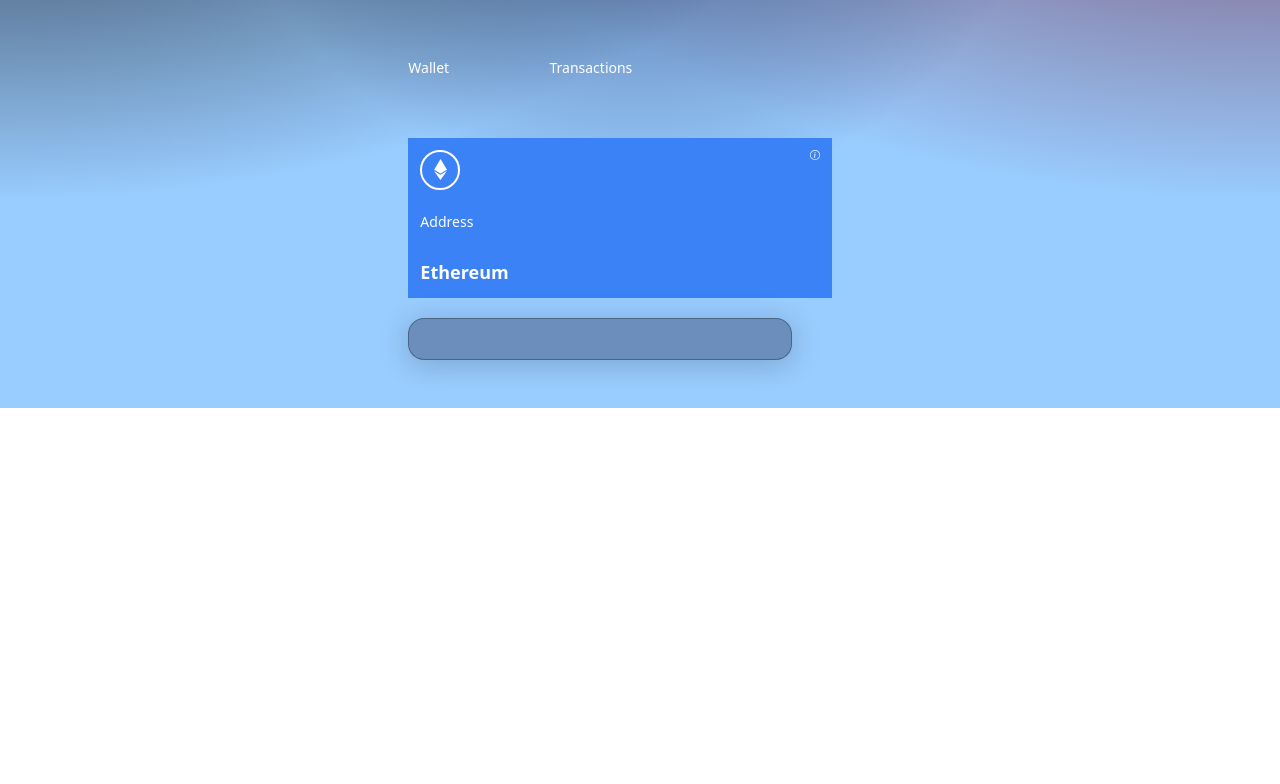
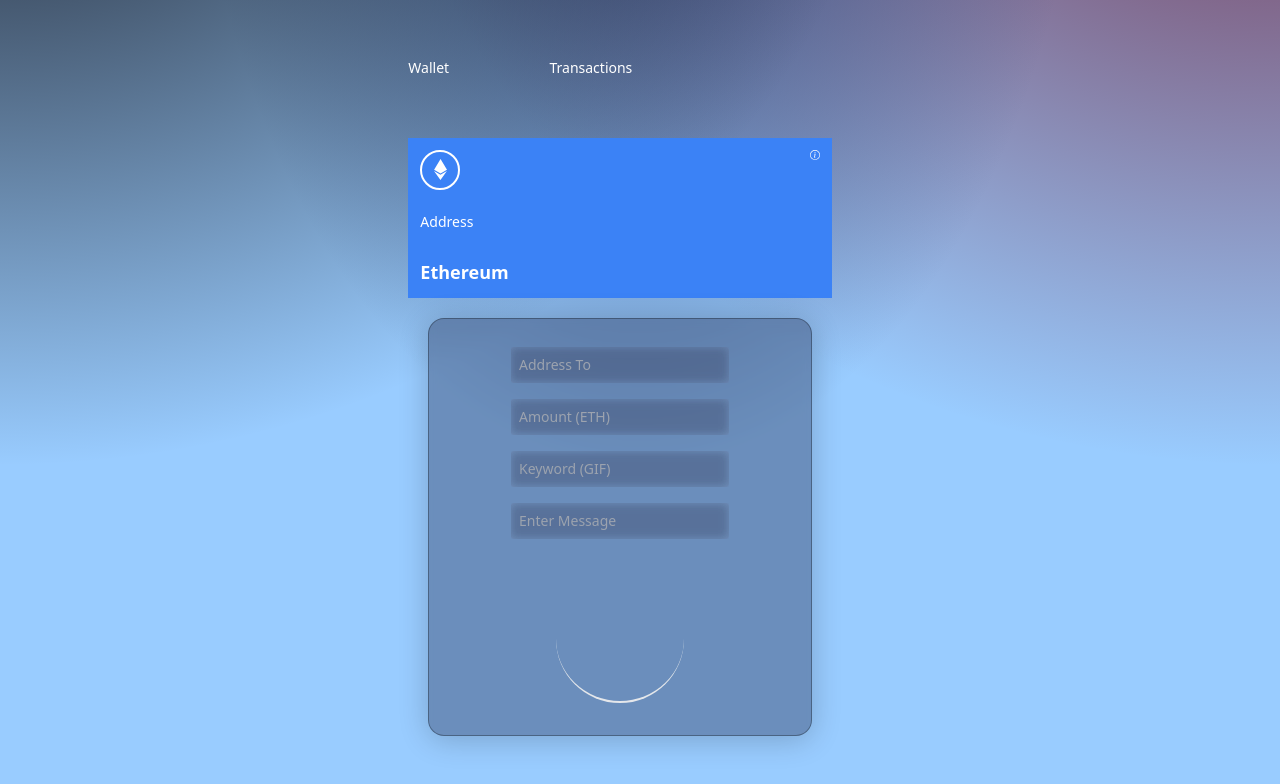
Before and after one commit to rezenderegis/chainlink_spring22, a React (Vite) app in the folder app/client/: page / in a window 1280 px wide. Shown: the part 302-1086 px from the top of the page. Before the commit the page ends 800 px from the top, so only its background shows below. Built offline with nearby package versions, Linux system fonts and the light colour scheme.

Commit message:
Finishing screen test transfer.

```diff
--- a/app/client/src/components/Loader.jsx
+++ b/app/client/src/components/Loader.jsx
@@ -1,7 +1,11 @@
     const Loader = () => {
         return (
-            <h1>Loader</h1>
-        );
+
+            <div className='flex-justify items-center py-3'>
+                <div className = 'animated-spin rounded-full h-32 w-32 border-b-2 bordeer-red-700'></div>
+            </div>
+
+            );
     }
 
     export default Loader;
--- a/app/client/src/components/Welcome.jsx
+++ b/app/client/src/components/Welcome.jsx
@@ -11,13 +11,14 @@
 const Input = ({placeholder, name,type,value,handleChange}) => (
     <input
         placeholder={placeholder}
-        type = {tupe}
+        type = {type}
         value = {value}
         step = "0.0001"
         onChange = {(e) => handleChange(e,name)}
         className='my-2 2-full rounded-sm p-2 outline-none bg-tranparnte text-white border-none text-sm white-glassmorphism '
     />
 );
+
 const Welcome = () => {
 
     //We receive the connectWallet from TransactionContext
@@ -72,9 +73,9 @@
                         <div className="flex justify-between flex-col w-full h-full">
                             <div className="flex justify-between items-start">
                                 <div className="w-10 h-10 rounded-full border-2 border-white flex justify-center items-center">
-                                    <SiEthereum font-size={21} color='#fff'/>
+                                    <SiEthereum fontSize={21} color='#fff'/>
                                 </div>
-                                <BsInfoCircle font-size={10} color='#fff'/>
+                                <BsInfoCircle fontSize={10} color='#fff'/>
                             </div>
                             <p className='text-white font-light text-sm'>Address</p>
                             <p className='text-white font-semibold text-lg mt-1'>Ethereum</p>
@@ -82,11 +83,28 @@
                         </div>
                 </div>
 
+                <div className='p-5 sm:w-96 w-full flex flex-col justify-start items-center blue-glassmorphism'>
+                        <Input placeholder="Address To" name="addressTo" type="text" handleChange={()=>{}}/>
+                        <Input placeholder="Amount (ETH)" name="amount" type="number" handleChange={()=>{}}/>
+                        <Input placeholder="Keyword (GIF)" name="addressTo" type="text" handleChange={()=>{}}/>
+                        <Input placeholder="Enter Message" name="message" type="text" handleChange={()=>{}}/>
+
+                        <div className='h-[1px] w-full bg-gray-400 my-2'/>
+                        {true
+                            ? <Loader/>
+                            : (
+                                <button
+                                type="button"
+                                onClick={handleSubmit}
+                                className='text-white w-full mt-2 border-[1px] p-2 border-white hover:bg-pink-900 rounde-full cursor-pointer'>
+                                Send Now
+                                </button>
+                            )
+                        }
                 </div>
 
-                <div className='p-5 sm:w-96 w-full flex flex-col justify-start items-center blue-glassmorphism'>
+                </div>
 
-                </div>
 
                 </div>
 
```
